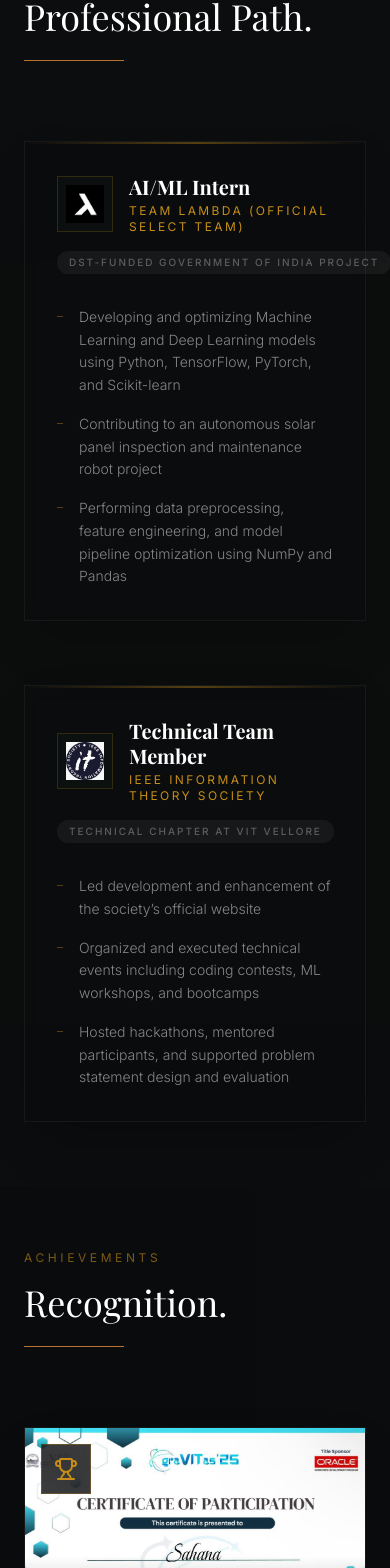
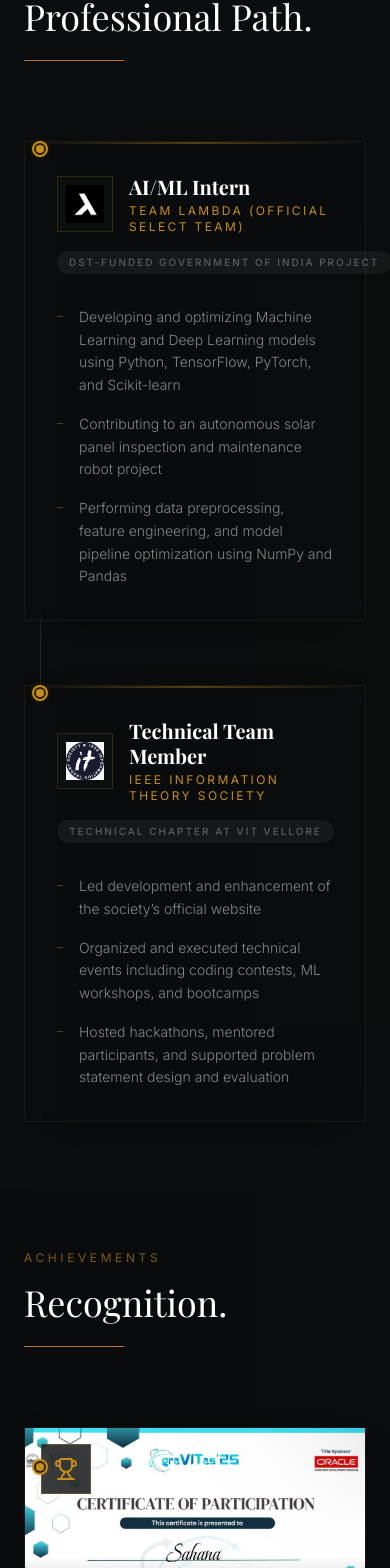
Before and after one commit to Sahana-Arumugam/portfolio, a React (Vite) app: page / in a window 390 px wide. Shown: the part 7491-9059 px from the top of the page. Built offline with nearby package versions, Linux system fonts and the light colour scheme; a web font is replaced by a local one.

Commit message:
Changes in timeline

```diff
--- a/src/App.tsx
+++ b/src/App.tsx
@@ -637,11 +637,11 @@ const ExperienceSection = () => {
 
         <div className="relative">
           {/* Vertical Timeline Line */}
-          <div className="absolute left-4 md:left-8 top-2 bottom-0 w-[1px] bg-white/10 hidden md:block" />
+          <div className="absolute left-4 md:left-8 top-2 bottom-0 w-[1px] bg-white/10 block" />
 
           {/* Animated Timeline Progress */}
           <motion.div
-            className="absolute left-4 md:left-8 top-2 w-[1px] bg-gradient-to-b from-copper-light via-copper-dark to-transparent origin-top hidden md:block"
+            className="absolute left-4 md:left-8 top-2 w-[1px] bg-gradient-to-b from-copper-light via-copper-dark to-transparent origin-top block"
             style={{
               height: '100%',
               scaleY
@@ -679,9 +679,14 @@ const ExperienceSection = () => {
                   initial={{ scale: 0, opacity: 0 }}
                   whileInView={{ scale: 1, opacity: 1 }}
                   viewport={{ once: true, margin: "-100px" }}
-                  className="absolute left-4 md:left-8 top-0 w-4 h-4 rounded-full bg-elite-black border-2 border-copper-light z-10 -translate-x-1/2 hidden md:flex items-center justify-center"
-                >
-                  <div className="w-1.5 h-1.5 rounded-full bg-copper-light animate-pulse" />
+                  className="absolute left-4 md:left-8 top-0 w-4 h-4 rounded-full bg-elite-black border-2 border-copper-light z-10 -translate-x-1/2 flex items-center justify-center"                >
+                  <div
+                 className="w-2 h-2 rounded-full"
+                 style={{
+                   backgroundColor: "#C68E17",
+                   boxShadow: "0 0 8px rgba(198,142,23,0.8)"
+                 }}
+                />
                 </motion.div>
 
                 {/* Experience Card */}
@@ -693,8 +698,7 @@ const ExperienceSection = () => {
                   className="w-full md:ml-20 group relative"
                 >
                   {/* Radial Light Background */}
-                  <div className="absolute inset-0 bg-radial-gradient from-copper-light/5 to-transparent opacity-0 group-hover:opacity-100 transition-opacity duration-700 pointer-events-none" />
-
+<div className="absolute inset-0 bg-[radial-gradient(circle_at_center,rgba(198,142,23,0.05)_0%,transparent_70%)] opacity-0 group-hover:opacity-100 transition-opacity duration-700 pointer-events-none" />
                   <div className="relative bg-elite-black/40 backdrop-blur-sm border border-white/5 p-8 hover:border-copper-light/30 transition-all duration-500 shadow-2xl">
                     {/* Top Accent Line */}
                     <div className="absolute top-0 left-0 w-full h-[2px] bg-gradient-to-r from-transparent via-copper-light/40 to-transparent" />
@@ -756,12 +760,10 @@ const AchievementsSection = () => {
 
         <div className="relative">
           {/* Vertical Timeline Line */}
-          <div className="absolute left-4 md:left-8 top-10 bottom-0 w-[1px] bg-white/10 hidden md:block" />
-
+        <div className="absolute left-4 md:left-8 top-10 bottom-0 w-[1px] bg-white/10 block" />
           {/* Animated Timeline Progress */}
           <motion.div
-            className="absolute left-4 md:left-8 top-10 w-[1px] bg-gradient-to-b from-copper-light via-copper-dark to-transparent origin-top hidden md:block"
-            style={{
+className="absolute left-4 md:left-8 top-10 w-[1px] bg-gradient-to-b from-copper-light via-copper-dark to-transparent origin-top block"            style={{
               height: '100%',
               scaleY
             }}
@@ -790,9 +792,15 @@ const AchievementsSection = () => {
                   initial={{ scale: 0, opacity: 0 }}
                   whileInView={{ scale: 1, opacity: 1 }}
                   viewport={{ once: true, margin: "-100px" }}
-                  className="absolute left-4 md:left-8 top-8 w-4 h-4 rounded-full bg-elite-black border-2 border-copper-light z-10 -translate-x-1/2 hidden md:flex items-center justify-center"
+                  className="absolute left-4 md:left-8 top-8 w-4 h-4 rounded-full bg-elite-black border-2 border-copper-light z-10 -translate-x-1/2 flex items-center justify-center"
                 >
-                  <div className="w-1.5 h-1.5 rounded-full bg-copper-light" />
+                  <div
+                className="w-2 h-2 rounded-full"
+                style={{
+                  backgroundColor: "#C68E17",
+                  boxShadow: "0 0 8px rgba(198,142,23,0.8)"
+                }}
+              />
                 </motion.div>
 
                 {/* Achievement Card */}
```
